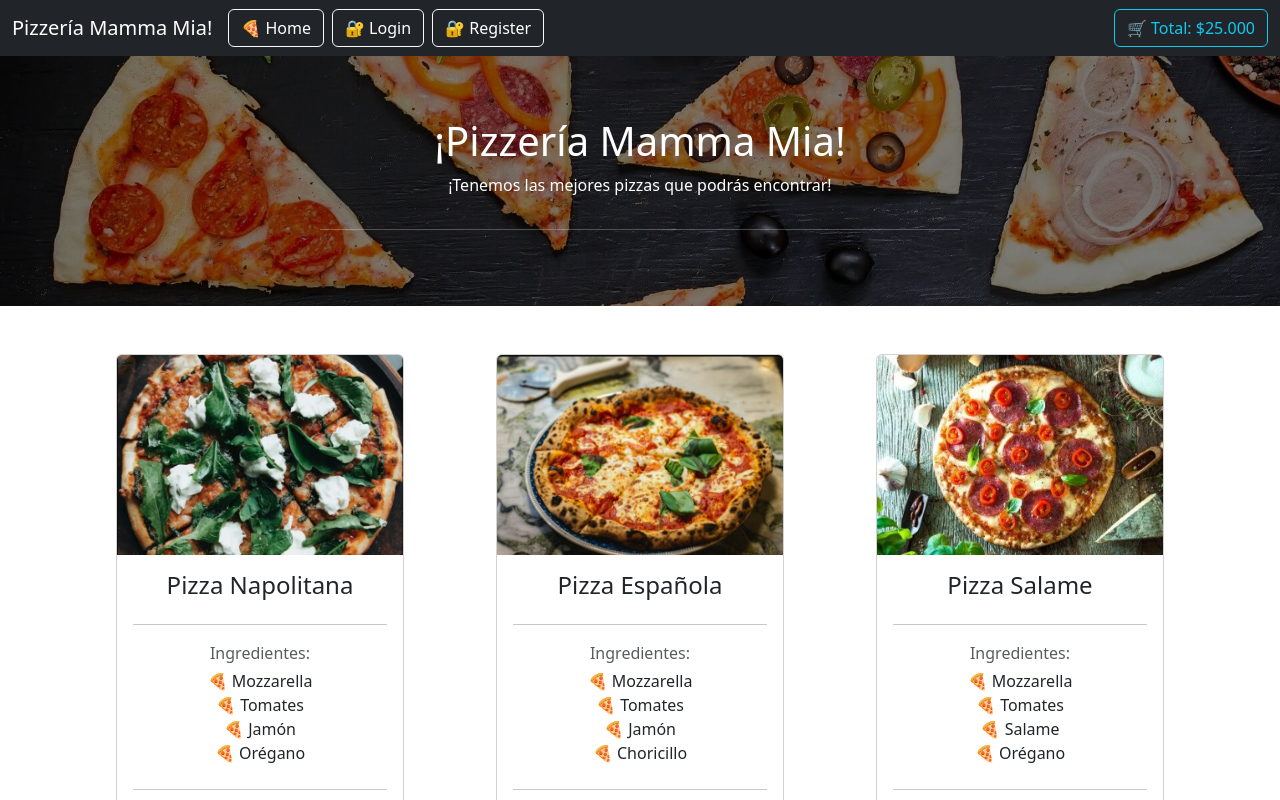
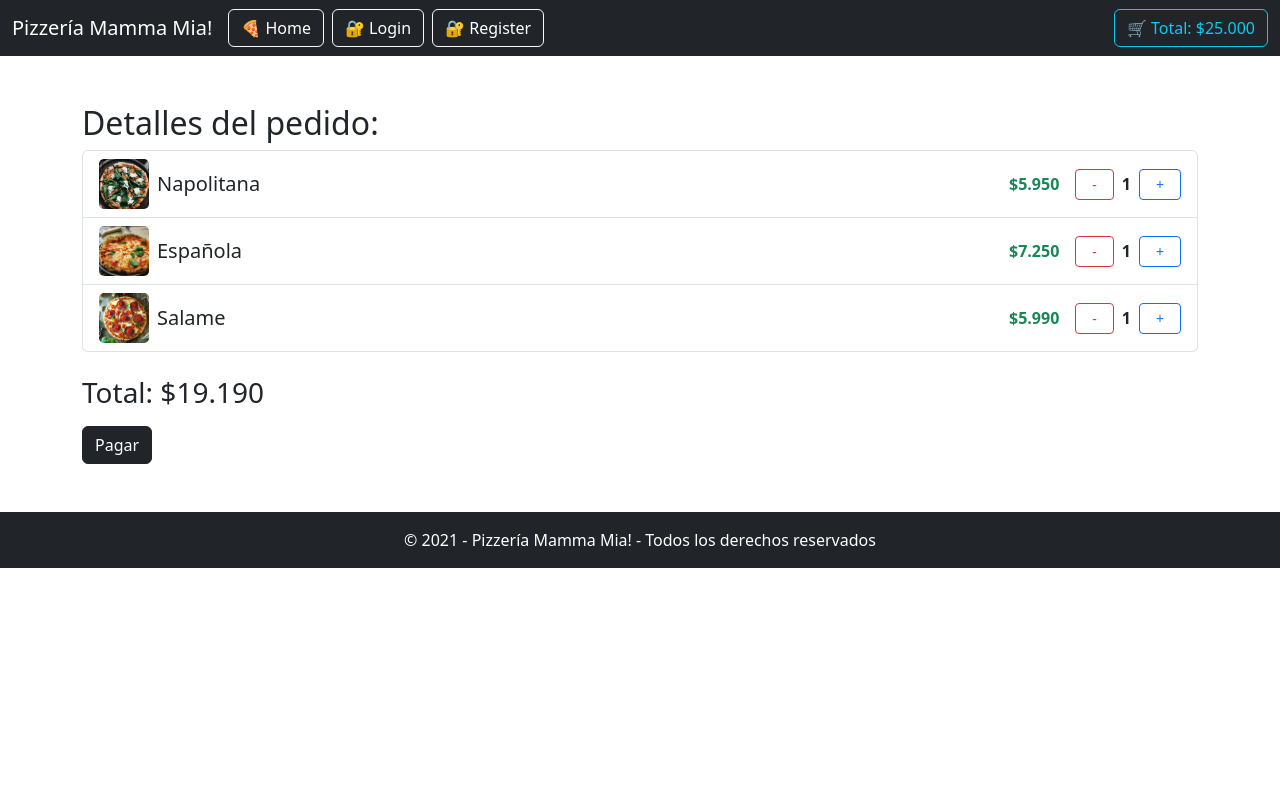
Before and after one commit to ClauO/hito-1-mamma-mia, a React (Vite) app: page / in a window 1280 px wide. Shown: the top 800 px of the page. Built offline with nearby package versions, Linux system fonts and the light colour scheme; the HTML template or start-up script is replaced by a standard one.

Commit message:
fix: comenta componente Home

```diff
--- a/src/App.jsx
+++ b/src/App.jsx
@@ -1,5 +1,5 @@
 import Navbar from "./components/Navbar";
-import Home from "./components/Home";
+// import Home from "./components/Home";
 import Footer from "./components/Footer";
 import Cart from "./components/Cart";
 import "bootstrap/dist/css/bootstrap.min.css";
@@ -11,7 +11,7 @@ const App = () => {
   return (
     <div>
       <Navbar />
-      <Home />
+      {/* <Home /> */}
       {/* <Register />
       <Login /> */}
       <Cart />
```
